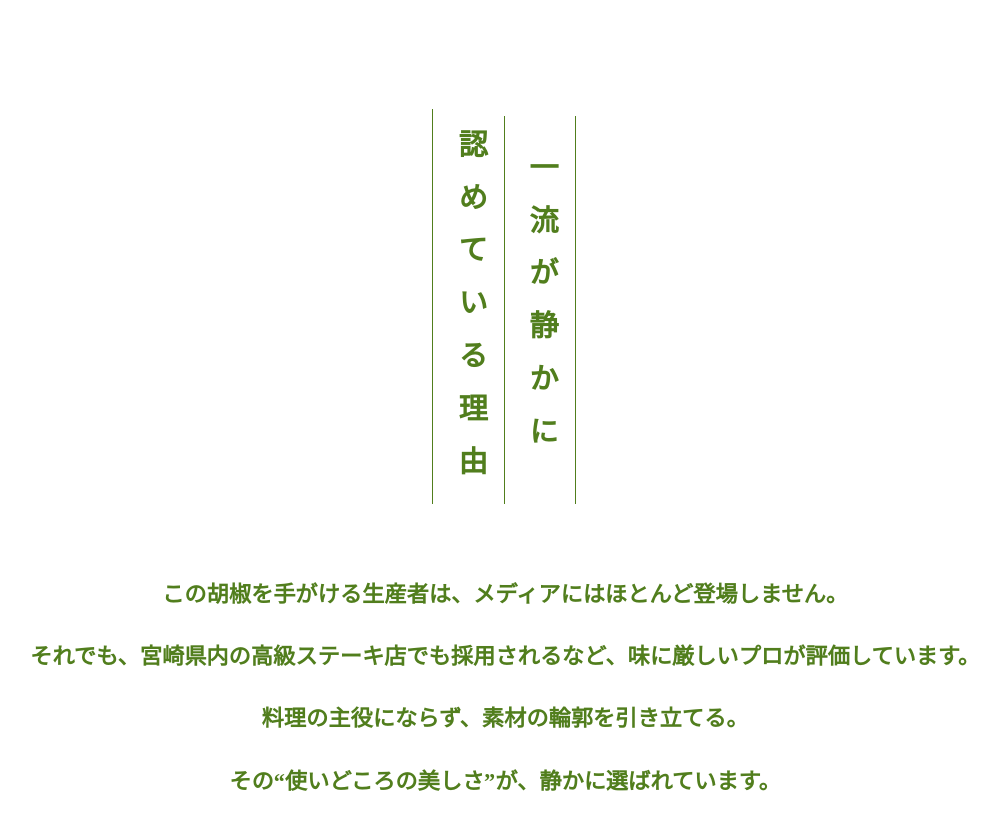
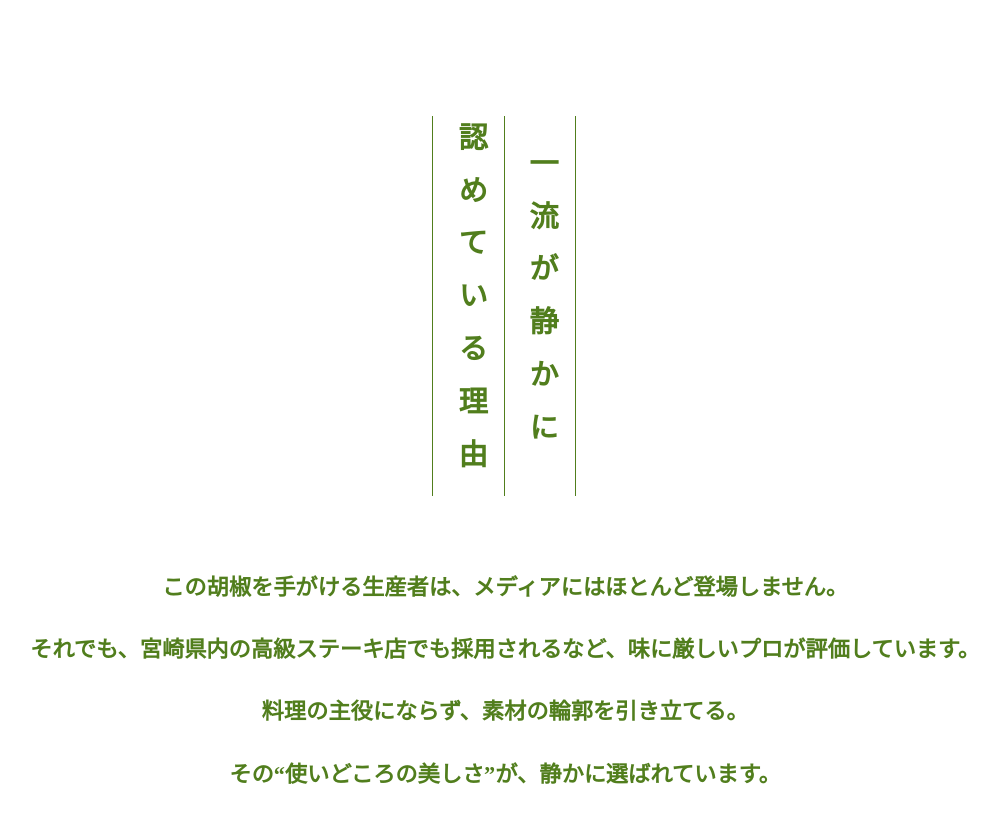
Before and after one commit to as005-coder/yao800-lp, a plain HTML site: page index.html in a window 1280 px wide. Shown: the part 6080-6896 px from the top of the page, without its empty margins (135-1133 px from the left). Drawn offline with Linux system fonts and the light colour scheme; a web font is replaced by a local one.

Commit message:
Top-align vertical section titles
Co-Authored-By: Claude Opus 5.5 <noreply@anthropic.com>
Claude-Session: https://claude.ai/code/session_01AELugyAuehSNsLXRBQanBb

```diff
--- a/css/style.css
+++ b/css/style.css
@@ -214,13 +214,12 @@ br.sp { display: none; }
 /* =========================================================
    縦書き見出し
    ========================================================= */
-.vtitle { display: flex; flex-direction: row-reverse; justify-content: center; gap: calc(40 * var(--p)); font-weight: 700; font-size: calc(33 * var(--p)); line-height: 1.2; }
+.vtitle { display: flex; flex-direction: row-reverse; justify-content: center; align-items: stretch; gap: calc(40 * var(--p)); font-weight: 700; font-size: calc(33 * var(--p)); line-height: 1.2; }
 .vtitle span { writing-mode: vertical-rl; text-orientation: upright; letter-spacing: .8em; }
 .vtitle--lined { color: var(--green); position: relative; padding: calc(14 * var(--p)) calc(28 * var(--p)); gap: calc(40 * var(--p)); }
-.vtitle--lined span:last-child { padding-top: calc(8 * var(--p)); }
 .vtitle--lined span { position: relative; }
 .vtitle--lined span::before { content: ""; position: absolute; top: calc(-6 * var(--p)); bottom: calc(-6 * var(--p)); right: calc(-20 * var(--p)); width: 1px; background: var(--green); }
-.vtitle--lined span:last-child::after { content: ""; position: absolute; top: calc(-14 * var(--p)); bottom: calc(-6 * var(--p)); left: calc(-22 * var(--p)); width: 1px; background: var(--green); }
+.vtitle--lined span:last-child::after { content: ""; position: absolute; top: calc(-6 * var(--p)); bottom: calc(-6 * var(--p)); left: calc(-22 * var(--p)); width: 1px; background: var(--green); }
 .vtitle--white { color: #fff; }
 
 /* =========================================================
@@ -478,7 +477,7 @@ br.sp { display: none; }
   .vtitle { font-size: calc(20 * var(--s)); gap: calc(16 * var(--s)); }
   .vtitle--lined { padding: calc(8 * var(--s)) calc(14 * var(--s)); gap: calc(18 * var(--s)); }
   .vtitle--lined span::before { right: calc(-9 * var(--s)); }
-  .vtitle--lined span:last-child::after { left: calc(-9 * var(--s)); top: calc(-8 * var(--s)); }
+  .vtitle--lined span:last-child::after { left: calc(-9 * var(--s)); }
 
   /* pro */
   .pro { padding-top: calc(40 * var(--s)); }
```
